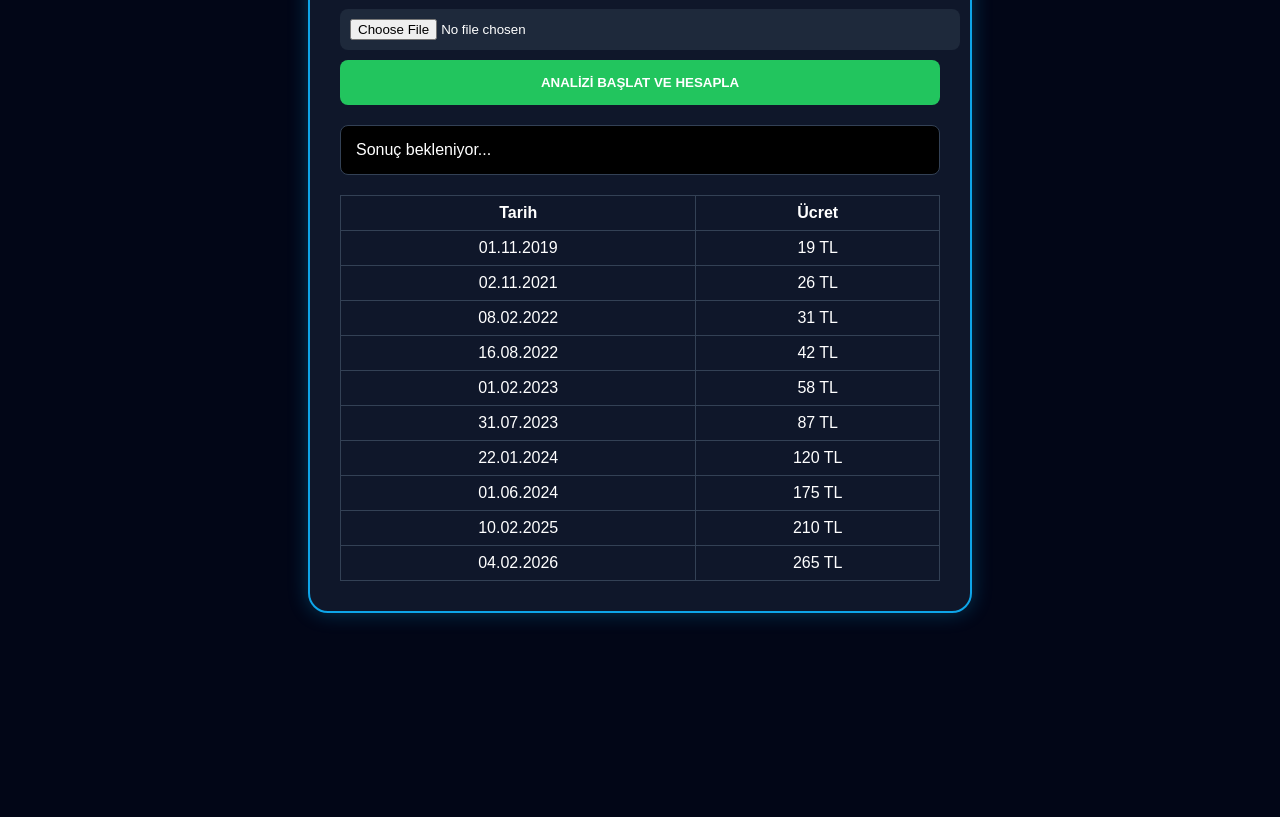
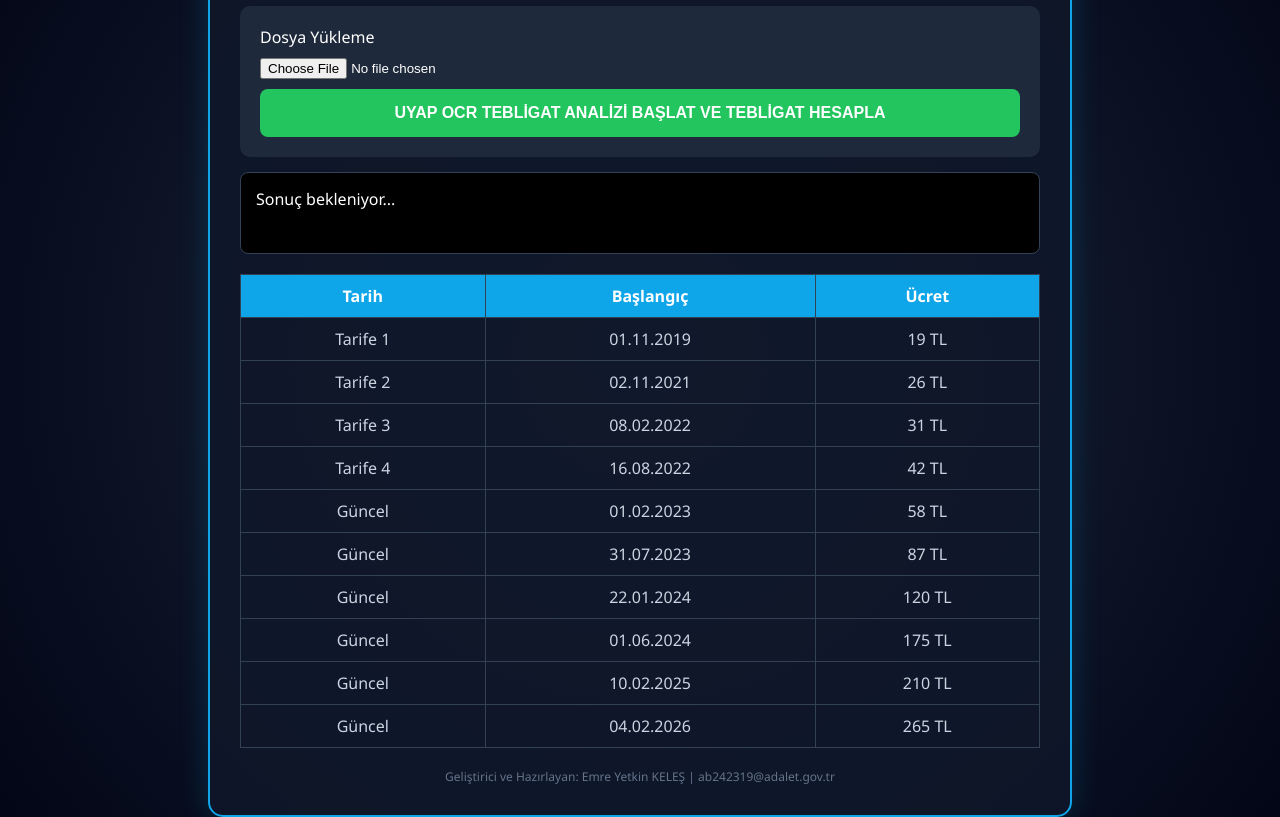
Before and after one commit to ironsquadron-ops/UYAP-Tebligat-Hesaplama, a plain HTML site: page index.html in a window 1280 px wide. Shown: the part 111-928 px from the top of the page. Before the commit the page ends 800 px from the top, so only its background shows below. Drawn offline with Linux system fonts and the light colour scheme.

Commit message:
Update index.html

```diff
--- a/index.html
+++ b/index.html
@@ -3,49 +3,59 @@
 <head>
     <meta charset="UTF-8">
     <title>UYAP OCR Tebligat Ücreti Hesaplama</title>
-    <script src="https://cdn.jsdelivr.net/npm/tesseract.js@5"></script>
+    <script src="https://cdn.jsdelivr.net/npm/tesseract.js@5/dist/tesseract.min.js"></script>
     <style>
-        body { background: #020617; color: #fff; font-family: sans-serif; display: flex; justify-content: center; padding: 20px; }
-        .box { background: #0f172a; padding: 30px; border-radius: 20px; border: 2px solid #0ea5e9; width: 100%; max-width: 600px; box-shadow: 0 0 20px rgba(14, 165, 233, 0.3); }
-        h1 { text-align: center; color: #0ea5e9; font-size: 20px; }
-        .file-input { background: #1e293b; padding: 10px; width: 100%; border-radius: 8px; margin: 10px 0; color: #fff; }
-        .btn { background: #22c55e; color: white; padding: 15px; width: 100%; border: none; border-radius: 8px; font-weight: bold; cursor: pointer; }
-        #sonuc { margin-top: 20px; padding: 15px; background: #000; border-radius: 8px; border: 1px solid #334155; }
+        body { background-color: #020617; color: #fff; font-family: 'Segoe UI', sans-serif; display: flex; justify-content: center; align-items: center; min-height: 100vh; margin: 0; background-image: radial-gradient(circle at center, #1e293b 0%, #020617 100%); }
+        .main-box { background: rgba(15, 23, 42, 0.9); padding: 30px; border-radius: 15px; border: 2px solid #0ea5e9; width: 90%; max-width: 800px; box-shadow: 0 0 30px rgba(14, 165, 233, 0.2); }
+        h1 { text-align: center; color: #0ea5e9; font-size: 24px; border-bottom: 1px solid #334155; padding-bottom: 15px; margin-bottom: 20px; }
+        .upload-section { display: flex; flex-direction: column; gap: 10px; background: #1e293b; padding: 20px; border-radius: 10px; }
+        .btn { background: #22c55e; color: white; padding: 15px; border: none; border-radius: 8px; font-weight: bold; cursor: pointer; font-size: 16px; }
+        #sonuc { margin-top: 15px; padding: 15px; background: #000; border: 1px solid #334155; border-radius: 8px; min-height: 50px; }
         table { width: 100%; margin-top: 20px; border-collapse: collapse; }
-        th, td { border: 1px solid #334155; padding: 8px; text-align: center; }
+        th, td { border: 1px solid #334155; padding: 10px; text-align: center; color: #cbd5e1; }
+        th { background: #0ea5e9; color: white; }
+        .footer { text-align: center; font-size: 12px; color: #64748b; margin-top: 20px; }
     </style>
 </head>
 <body>
 
-<div class="box">
+<div class="main-box">
     <h1>© UYAP OCR TEBLİGAT ÜCRETİ HESAPLAMA ©</h1>
-    <input type="file" id="foto" class="file-input">
-    <button class="btn" onclick="hesapla()">ANALİZİ BAŞLAT VE HESAPLA</button>
+
+    <div class="upload-section">
+        <label>Dosya Yükleme</label>
+        <input type="file" id="foto" accept="image/*">
+        <button class="btn" onclick="hesapla()">UYAP OCR TEBLİGAT ANALİZİ BAŞLAT VE TEBLİGAT HESAPLA</button>
+    </div>
+
     <div id="sonuc">Sonuç bekleniyor...</div>
 
     <table>
-        <thead><tr><th>Tarih</th><th>Ücret</th></tr></thead>
+        <thead><tr><th>Tarih</th><th>Başlangıç</th><th>Ücret</th></tr></thead>
         <tbody id="tablo"></tbody>
     </table>
+
+    <div class="footer">
+        Geliştirici ve Hazırlayan: Emre Yetkin KELEŞ | ab242319@adalet.gov.tr
+    </div>
 </div>
 
 <script>
-let tarifeler = [{b:"01.11.2019", u:19},{b:"02.11.2021", u:26},{b:"08.02.2022", u:31},{b:"16.08.2022", u:42},{b:"01.02.2023", u:58},{b:"31.07.2023", u:87},{b:"22.01.2024", u:120},{b:"01.06.2024", u:175},{b:"10.02.2025", u:210},{b:"04.02.2026", u:265}];
-document.getElementById('tablo').innerHTML = tarifeler.map(x => `<tr><td>${x.b}</td><td>${x.u} TL</td></tr>`).join('');
+let tarifeler = [{t:"Tarife 1", b:"01.11.2019", u:19},{t:"Tarife 2", b:"02.11.2021", u:26},{t:"Tarife 3", b:"08.02.2022", u:31},{t:"Tarife 4", b:"16.08.2022", u:42},{b:"01.02.2023", u:58},{b:"31.07.2023", u:87},{b:"22.01.2024", u:120},{b:"01.06.2024", u:175},{b:"10.02.2025", u:210},{b:"04.02.2026", u:265}];
+document.getElementById('tablo').innerHTML = tarifeler.map(x => `<tr><td>${x.t||'Güncel'}</td><td>${x.b||'04.02.2026'}</td><td>${x.u} TL</td></tr>`).join('');
 
 async function hesapla() {
     let f = document.getElementById('foto').files[0];
-    if(!f) return alert("Lütfen tebligat görselini seçin!");
+    if(!f) return alert("Lütfen tebligat görseli seçin!");
     let s = document.getElementById('sonuc');
-    s.innerText = "İşlem yapılıyor, lütfen bekleyin...";
+    s.innerText = "Analiz ediliyor, lütfen bekleyin...";
     try {
         const { data: { text } } = await Tesseract.recognize(f, 'tur');
         let tarihler = text.match(/(\d{2})[\/\.-](\d{2})[\/\.-](\d{4})/g) || [];
         let adet = tarihler.length;
-        let toplam = adet * 265;
-        s.innerHTML = `Bulunan Adet: <b>${adet}</b><br>Toplam Tutar: <b>${toplam} TL</b>`;
+        s.innerHTML = `Bulunan Adet: <b>${adet}</b><br>Toplam Tutar: <b>${adet * 265} TL</b>`;
     } catch(e) {
-        s.innerHTML = "HATA: Lütfen Chrome tarayıcısını kullanın.";
+        s.innerHTML = "Analiz yapılamadı. Lütfen uygulamayı Chrome üzerinden açıp tekrar deneyin.";
     }
 }
 </script>
```
